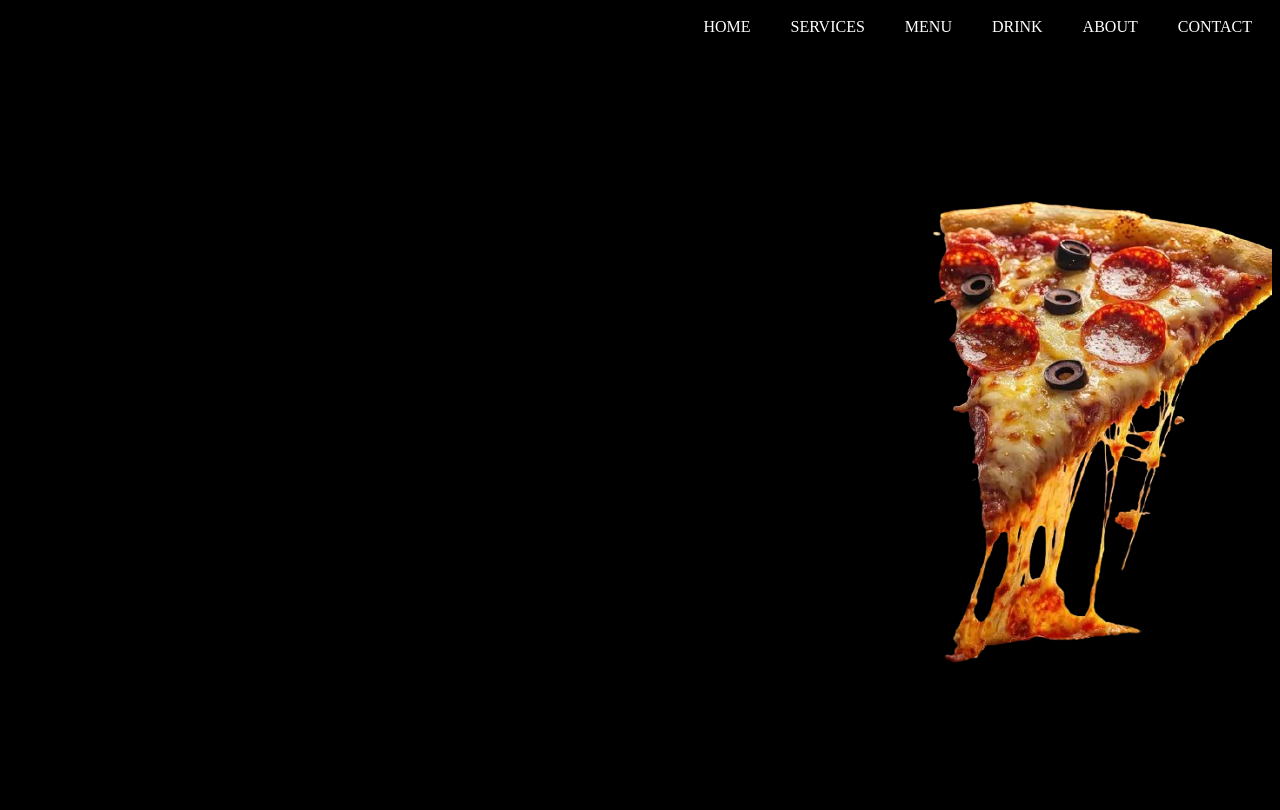
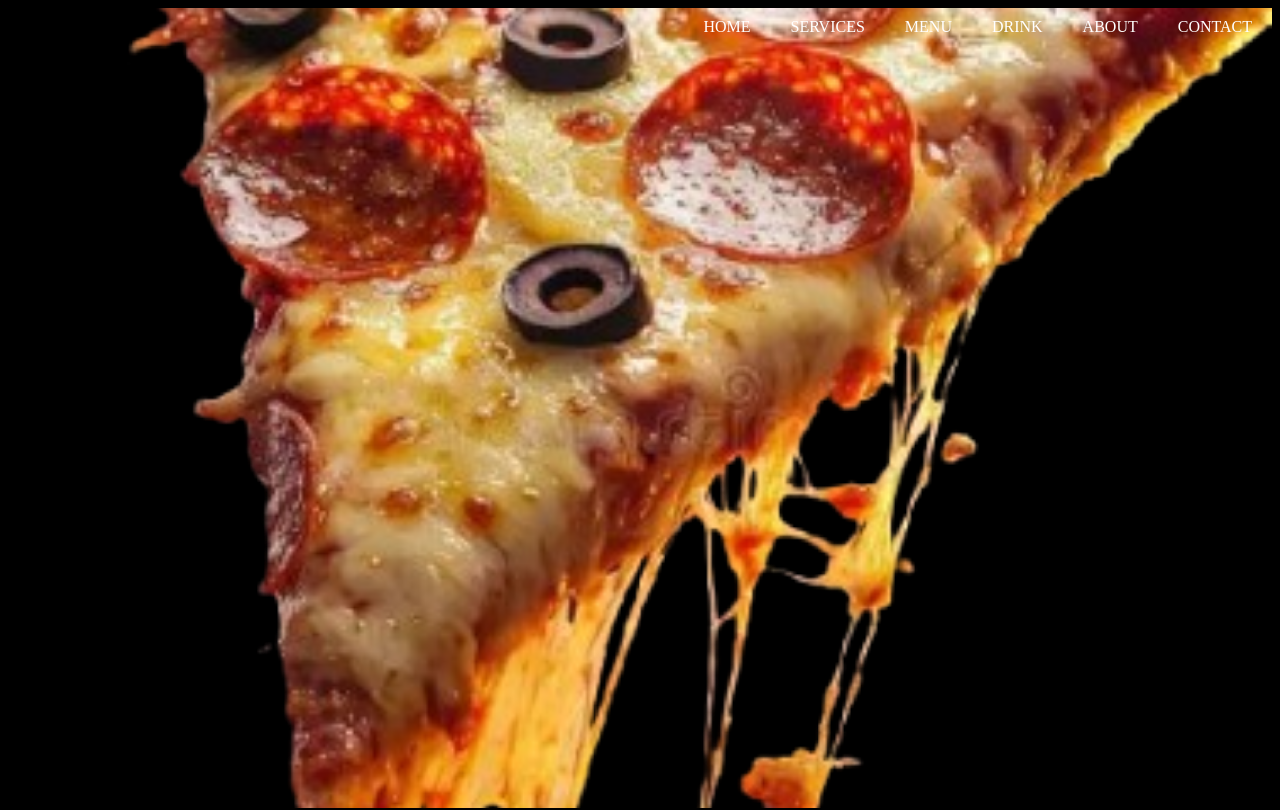
Before and after one commit to Nishashabbir/Resturant_site, a plain HTML site: page index.html in a window 1280 px wide. Shown: the top 810 px of the page. Drawn offline with Linux system fonts and the light colour scheme; files that its build step writes are made by us from their sources.

Commit message:
Fix header background image visibility and menu section CSS syntax error

```diff
--- a/style.css
+++ b/style.css
@@ -3,11 +3,10 @@ width: 100%;
 height: 100vh;
 
 background-image: url(../images/pizza10.png);
-/* background-size: contain; */
-
+background-size: cover;
 background-repeat: no-repeat;
-background-position: right ;
-
+background-position: center right;
+background-attachment: fixed;
 }
 nav{
     display: flex;
@@ -173,7 +172,7 @@ color: orangered;
 }
 .count_pages{
     width: 50%;
-    height: 200px;.
+    height: 200px;
     display: flex;
     align-items: center;
     justify-content: center;
@@ -433,7 +432,6 @@ a{
 
 
 
-
 body{
     background-color: black;
 }
```
